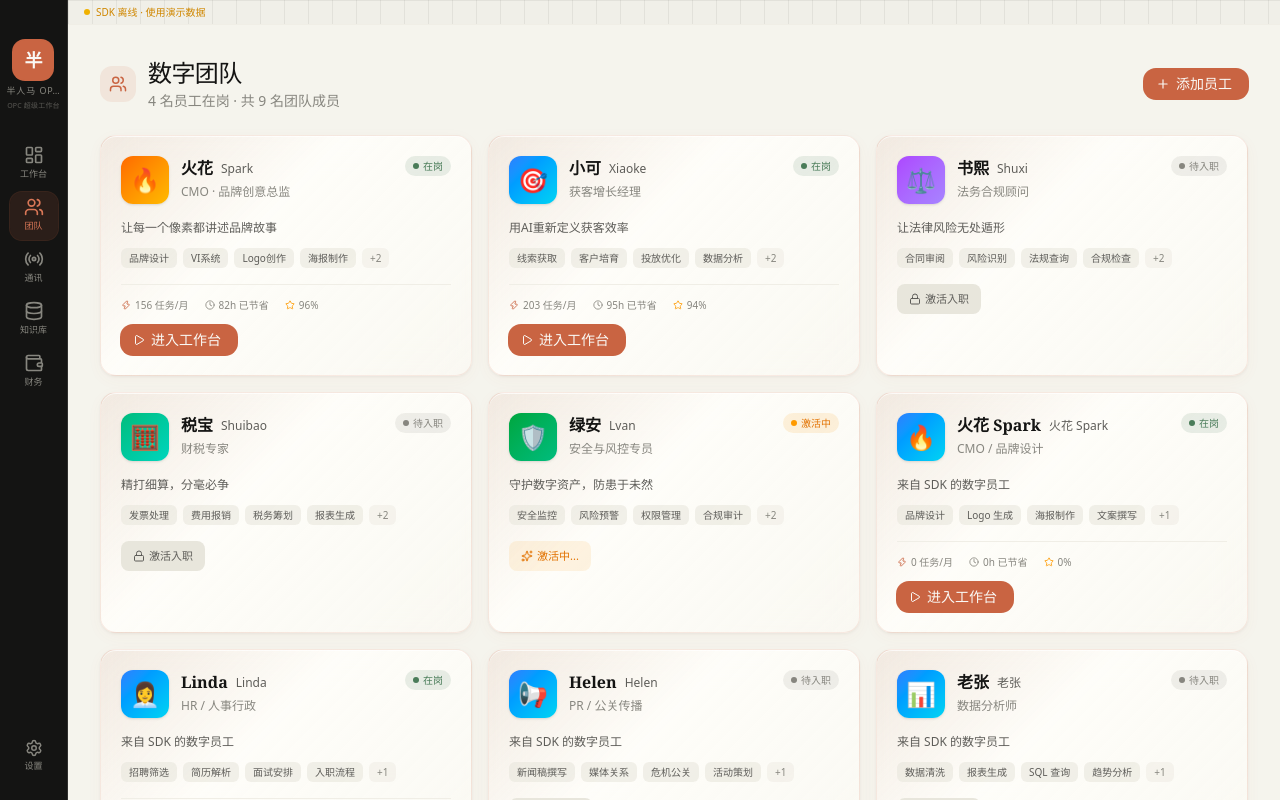
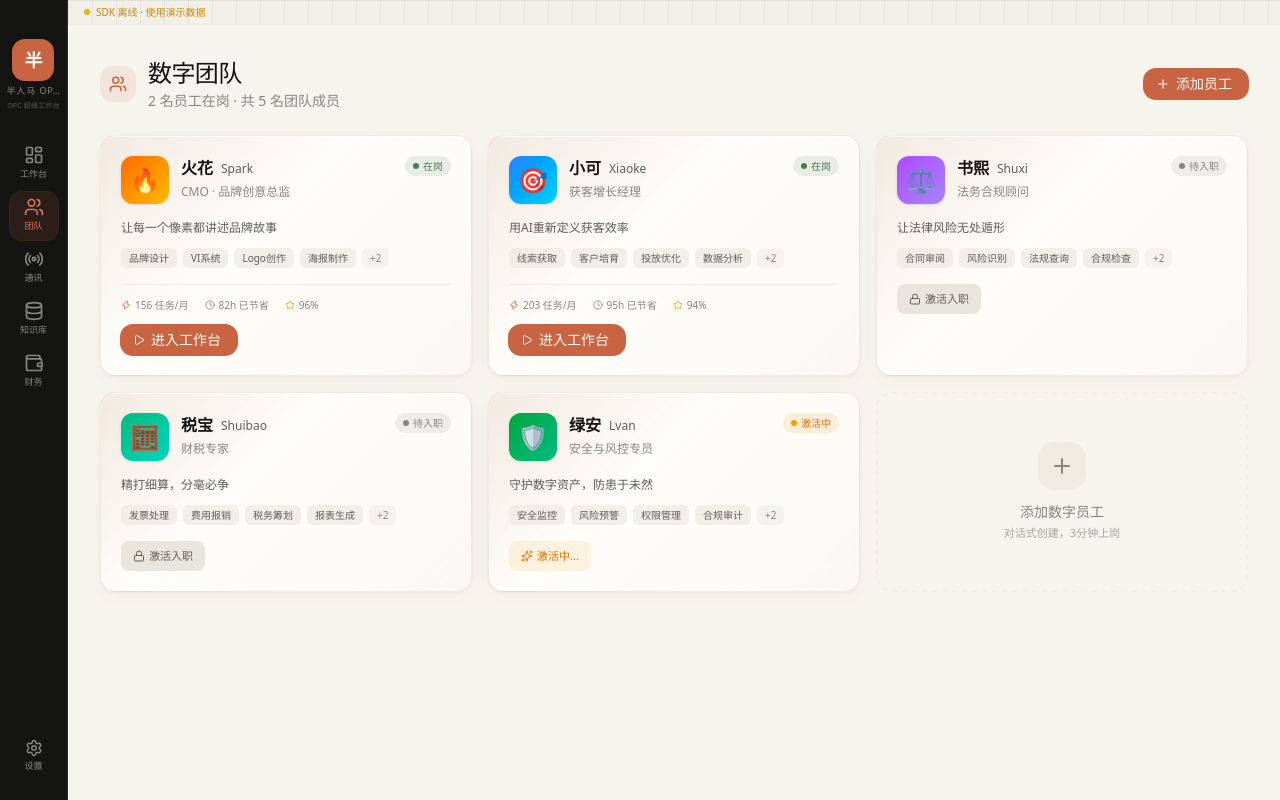
Before and after one commit to finewood2008/CENTAUR-HUBOS, a React (Vite) app: page / in a window 1280 px wide. Both pictures are taken after a click on the element "待办事项". Built offline with nearby package versions, Linux system fonts and the light colour scheme.

Commit message:
fix(team): 移除 SDK 额外 agent 追加逻辑
团队页只展示 DIGITAL_EMPLOYEES 预设的 5 名核心员工 + 用户自建员工。
SDK 中有但预设列表里没有的 agent 不再自动追加到卡片列表，
避免演示时出现 Linda/Helen/老张 等多余卡片。

```diff
--- a/src/components/team/Team.tsx
+++ b/src/components/team/Team.tsx
@@ -340,35 +340,9 @@ export default function Team({ isConnected }: TeamProps) {
     return emp;
   });
 
-  // 追加 SDK 中有但 DIGITAL_EMPLOYEES 里没有的 agent
-  const knownNames = new Set(DIGITAL_EMPLOYEES.flatMap(e => [e.name.toLowerCase(), e.englishName.toLowerCase()]));
-  const extraSdkAgents: DigitalEmployee[] = sdkData.agents
-    .filter(a => !knownNames.has(a.name.toLowerCase()))
-    .map((a, i) => ({
-      id: a.id as any,
-      name: a.name,
-      englishName: a.name,
-      role: a.role || 'AI 员工',
-      tagline: '来自 SDK 的数字员工',
-      introduction: a.role || '',
-      avatar: a.avatar || '🤖',
-      color: 'from-blue-500 to-cyan-400',
-      accentColor: 'text-blue-600',
-      status: (a.status === 'running' ? 'active' : 'inactive') as ActivationStatus,
-      model: a.model || 'unknown',
-      capabilities: a.skills.length > 0 ? a.skills : ['AI 对话'],
-      skills: [],
-      tools: [],
-      harness: [],
-      modelInfo: { base: a.model || 'unknown', reasoning: '-', context: '-', specialization: '-' },
-      memorySystem: { description: '', layers: [] },
-      workspace: { type: 'chat' as const, label: '对话工作台', description: '' },
-      onboardingPreferences: [],
-      trainingDataSources: [],
-      stats: { monthlyTasks: 0, hoursSaved: 0, satisfaction: 0 },
-    }));
-
-  const allEmployees = [...employees, ...extraSdkAgents, ...customEmployees];
+  // 团队只展示 DIGITAL_EMPLOYEES 预设的核心员工 + 用户自建的员工
+  // SDK 额外 agent 不追加到团队列表（避免演示时出现多余卡片）
+  const allEmployees = [...employees, ...customEmployees];
   const activeCount = allEmployees.filter((e) => e.status === 'active').length;
 
   const handleAddEmployee = (employee: DigitalEmployee) => {
```
